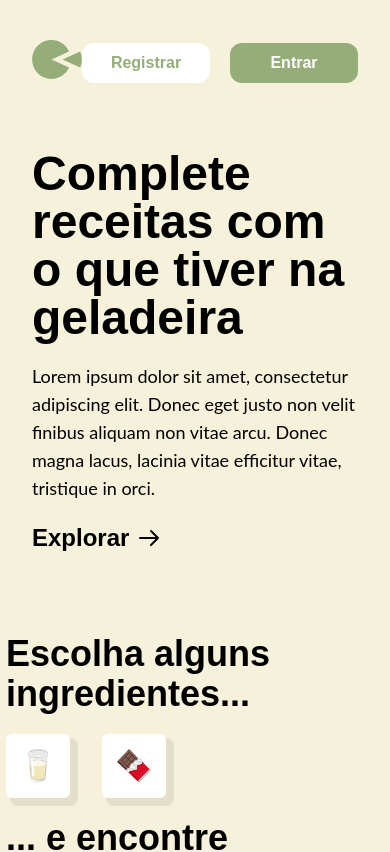
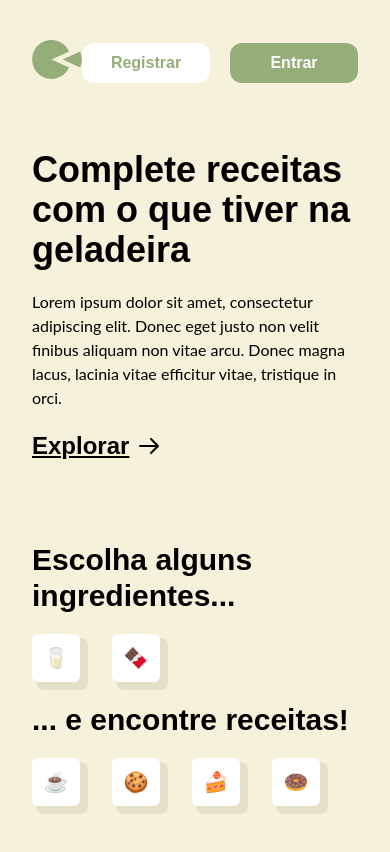
Before and after one commit to filipeveronezi/compleat, a Next.js app: page / in a window 390 px wide. Shown: the top 852 px of the page. Built offline with nearby package versions, Linux system fonts and the light colour scheme.

Commit message:
feat: make hero section responsive

```diff
--- a/src/components/elements/Emoji/index.tsx
+++ b/src/components/elements/Emoji/index.tsx
@@ -4,8 +4,8 @@ interface Props {
 
 export const Emoji = ({ text }: Props) => {
   return (
-    <div className="w-16 h-16 rounded-md flex items-center justify-center z-10 bg-white shadow-emoji">
-      <p className="text-3xl">{text}</p>
+    <div className="w-12 h-12 rounded-md flex items-center justify-center z-10 bg-white shadow-emoji lg:w-16 lg:h-16">
+      <p className="text-xl md:text-3xl">{text}</p>
     </div>
   )
 }
--- a/src/components/elements/LinkButton/index.tsx
+++ b/src/components/elements/LinkButton/index.tsx
@@ -10,7 +10,7 @@ export const LinkButton = ({ text, href }: Props) => {
   return (
     <div className="flex items-center gap-2">
       <Link href={href}>
-        <a className="font-bold text-2xl md:hover:underline md:hover:mr-2 transition-all">
+        <a className="underline font-bold text-2xl md:hover:underline md:hover:mr-2 transition-all md:no-underline">
           {text}
         </a>
       </Link>
--- a/src/components/organisms/Cta/index.tsx
+++ b/src/components/organisms/Cta/index.tsx
@@ -10,8 +10,8 @@ interface Props {
 export const Cta = ({ heading, text, actionText, actionHref }: Props) => {
   return (
     <div className="max-w-lg flex flex-col gap-5">
-      <h1 className="text-5xl font-bold">{heading}</h1>
-      <p className="font-lato text-lg">{text}</p>
+      <h1 className="text-4xl font-bold lg:text-5xl">{heading}</h1>
+      <p className="font-lato lg:text-lg">{text}</p>
       <LinkButton text={actionText} href={actionHref} />
     </div>
   )
--- a/src/modules/landing/hero/index.tsx
+++ b/src/modules/landing/hero/index.tsx
@@ -14,13 +14,17 @@ export const Hero = () => {
       </div>
       <div className="flex-1 flex justify-end">
         <div className="flex flex-col gap-5">
-          <p className="text-4xl font-bold">Escolha alguns ingredientes...</p>
+          <p className="font-bold text-3xl lg:text-4xl">
+            Escolha alguns ingredientes...
+          </p>
           <div className="flex gap-8">
             <Emoji text="🥛" />
             <Emoji text="🍫" />
           </div>
-          <p className="text-4xl font-bold">... e encontre receitas!</p>
-          <div className="flex gap-8">
+          <p className="font-bold text-3xl lg:text-4xl">
+            ... e encontre receitas!
+          </p>
+          <div className="flex flex-wrap-reverse gap-8">
             <Emoji text="☕" />
             <Emoji text="🍪" />
             <Emoji text="🍰" />
```
